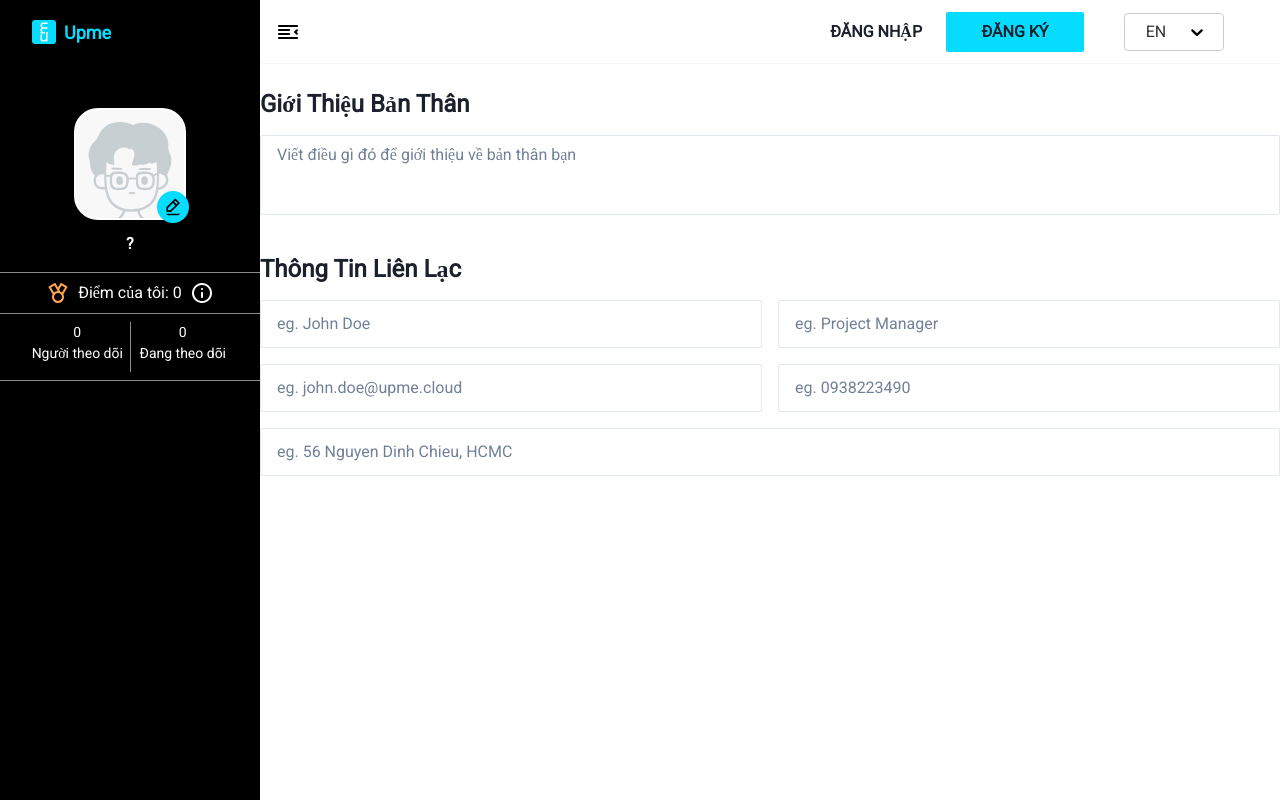
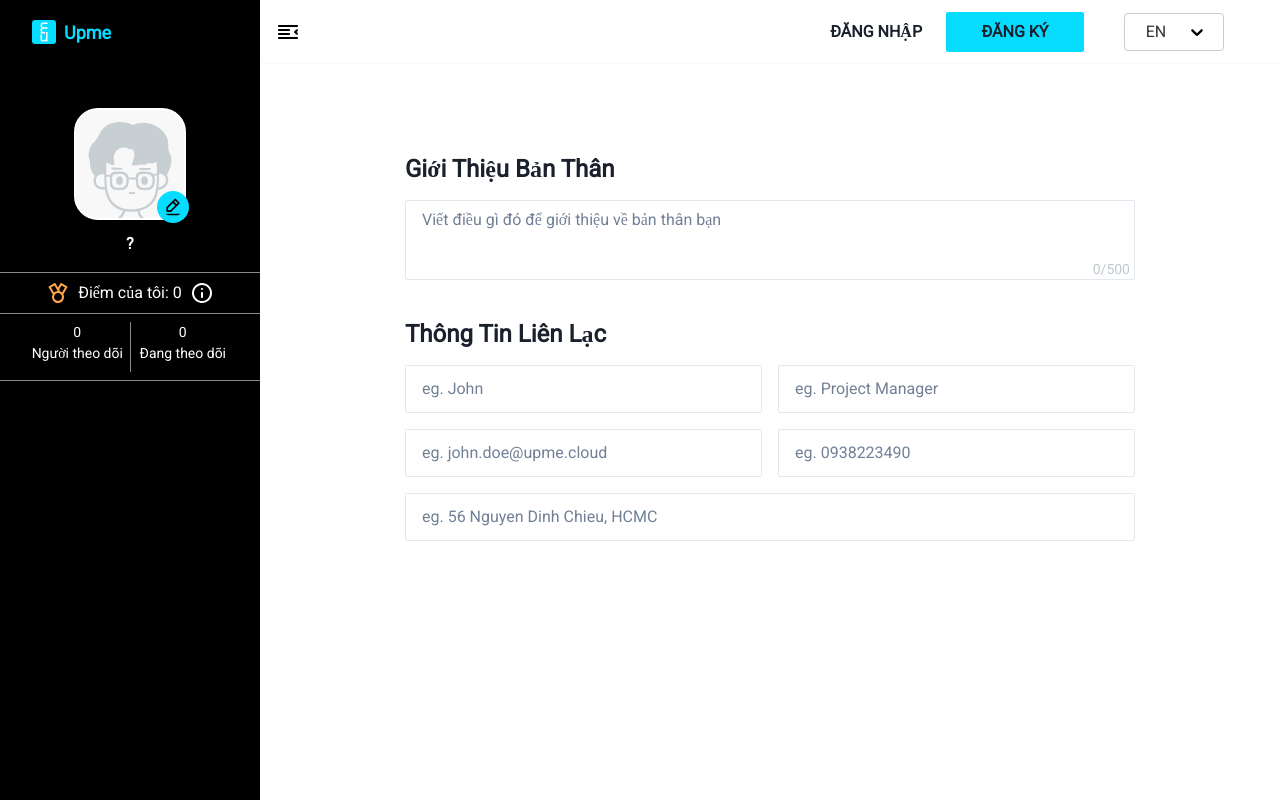
Before and after one commit to lamkn06/upme-react, a React (Create React App) app: page /profile in a window 1280 px wide. Built offline with nearby package versions, Linux system fonts and the light colour scheme; no server answers; a web font is replaced by a local one.

Commit message:
chore: form

```diff
--- a/package.json
+++ b/package.json
@@ -8,6 +8,7 @@
     "@emotion/styled": "^11.11.0",
     "@fontsource/roboto": "^5.0.1",
     "@greatsumini/react-facebook-login": "^3.3.3",
+    "@hookform/resolvers": "^3.1.0",
     "@leecheuk/react-google-login": "^5.4.1",
     "@loadable/component": "^5.15.3",
     "@tabler/icons-react": "^2.19.0",
--- /dev/null
+++ b/src/commons/FormController.tsx
@@ -0,0 +1,36 @@
+import { FormControl, FormErrorMessage, Text } from '@chakra-ui/react';
+import { Control, Controller, FieldErrors } from 'react-hook-form';
+import { useTranslation } from 'react-i18next';
+
+interface Props {
+  errors: FieldErrors<{
+    [type: string]: any;
+  }>;
+  control: Control<any, any>;
+  name: string;
+
+  isRequired?: boolean;
+  defaultValue?: string | number;
+
+  render: (props: any) => JSX.Element;
+}
+
+export const FormController = (props: Props) => {
+  const { t } = useTranslation();
+
+  const { isRequired, errors, control, name, defaultValue } = props;
+
+  return (
+    <FormControl isRequired={isRequired} isInvalid={!!errors[name]}>
+      <Controller
+        render={({ field }) => props.render(field)}
+        control={control}
+        name={name}
+        defaultValue={defaultValue}
+      />
+      <FormErrorMessage mt={'4px'}>
+        {!!errors[name] && <Text>{t(errors[name]?.message as string)}</Text>}
+      </FormErrorMessage>
+    </FormControl>
+  );
+};
--- a/src/components/AboutMe/index.tsx
+++ b/src/components/AboutMe/index.tsx
@@ -1,24 +1,37 @@
-import {
-  Box,
-  FormControl,
-  FormErrorMessage,
-  Heading,
-  Input,
-  SimpleGrid,
-  Text,
-  Textarea,
-} from '@chakra-ui/react';
+import { Box, Heading, Input, SimpleGrid, Textarea } from '@chakra-ui/react';
+import { yupResolver } from '@hookform/resolvers/yup';
 import { useForm } from 'react-hook-form';
 import { useTranslation } from 'react-i18next';
+
+import { FormController } from '../../commons/FormController';
+import { useHookForm } from './useHookForm';
 
 const AboutMe = () => {
   const { t } = useTranslation();
 
+  const { validationSchema } = useHookForm(t);
+
   const {
-    register,
+    handleSubmit,
+    control,
+    watch,
+    formState: { errors },
+  } = useForm({
+    mode: 'onChange',
+    defaultValues: {
+      fullName: '',
+      personalStatement: '',
+      email: '',
+      phoneNumber: '',
+      location: '',
+      position: '',
+    },
+    resolver: yupResolver(validationSchema),
+  });
 
-    formState: { errors },
-  } = useForm();
+  console.log(errors);
+  const onSubmit = (data) => console.log(data);
+  const aboutMe = watch();
 
   return (
     <Box flexGrow={1}>
@@ -26,71 +39,100 @@ const AboutMe = () => {
         {t('Personal Statement')}
       </Heading>
 
-      <FormControl mb={'40px'} position={'relative'}>
+      <FormController
+        errors={errors}
+        control={control}
+        name={'personalStatement'}
+        render={(field) => (
+          <Box mb={'40px'}>
             <Box
+              color={
+                aboutMe.personalStatement.length === 500 ? '#E53E3E' : '#C1C9CD'
+              }
               position={'absolute'}
               bottom={0}
               right={'5px'}
               fontSize={'14px'}
-        ></Box>
+            >
+              {aboutMe.personalStatement.length}/500
+            </Box>
             <Textarea
-          {...register('personalStatement')}
+              {...field}
               paddingBottom={'20px'}
               borderRadius={2}
               resize={'none'}
               placeholder={t('Write something about your self')}
-          maxLength={501}
-          sx={{
-            '::-webkit-scrollbar': {
-              w: 0,
-            },
-          }}
+              maxLength={500}
             />
-        <FormErrorMessage mt={'10px'}>
-          {errors?.personalStatement && <Text></Text>}
-        </FormErrorMessage>
-      </FormControl>
+          </Box>
+        )}
+      />
 
       <Heading size="lg" fontSize="24px" mb={'16px'}>
         {t('Contact Details')}
       </Heading>
-
+      <form onSubmit={handleSubmit(onSubmit)}>
         <SimpleGrid columns={[1, 2]} spacing={'16px'} mb={'16px'}>
-        <Input
-          {...register('fullName')}
-          id={'fullName'}
-          placeholder={'eg. John Doe'}
-          maxLength={46}
+          <FormController
+            errors={errors}
+            control={control}
+            name={'fullName'}
+            render={(field) => {
+              console.log(field);
+              return (
+                <Input {...field} placeholder={'eg. John '} maxLength={46} />
+              );
+            }}
           />
 
+          <FormController
+            errors={errors}
+            control={control}
+            name={'position'}
+            render={(field) => (
               <Input
-          {...register('position')}
-          id={'position'}
+                {...field}
                 placeholder={'eg. Project Manager'}
                 maxLength={46}
               />
+            )}
+          />
 
+          <FormController
+            errors={errors}
+            control={control}
+            name={'email'}
+            render={(field) => (
               <Input
-          {...register('email')}
-          id={'email'}
+                {...field}
                 placeholder={'eg. john.doe@upme.cloud'}
                 maxLength={256}
               />
+            )}
+          />
 
-        <Input
-          {...register('phoneNumber')}
-          id={'phoneNumber'}
-          placeholder={'eg. 0938223490'}
-          maxLength={21}
+          <FormController
+            errors={errors}
+            control={control}
+            name={'phoneNumber'}
+            render={(field) => (
+              <Input {...field} placeholder={'eg. 0938223490'} maxLength={21} />
+            )}
           />
         </SimpleGrid>
-
+        <FormController
+          errors={errors}
+          control={control}
+          name={'location'}
+          render={(field) => (
             <Input
-        {...register('location')}
-        id={'location'}
+              {...field}
               placeholder={'eg. 56 Nguyen Dinh Chieu, HCMC'}
               maxLength={256}
             />
+          )}
+        />
+      </form>
     </Box>
   );
 };
--- /dev/null
+++ b/src/components/AboutMe/useHookForm.ts
@@ -0,0 +1,38 @@
+import * as yup from 'yup';
+
+import { REGEX_EMAIL, REGEXP_PHONE_NUMBER } from '../../constants/regex';
+
+export const useHookForm = (t) => {
+  const validationSchema = yup.object({
+    personalStatement: yup
+      .string()
+      .nullable()
+      .max(500, t('Max length is {{length}}', { length: '500' })),
+    fullName: yup
+      .string()
+      .nullable()
+      .max(45, t('Max length is {{length}}', { length: '45' })),
+    position: yup
+      .string()
+      .nullable()
+      .max(45, t('Max length is {{length}}', { length: '45' })),
+    email: yup
+      .string()
+      .nullable()
+      .required('This field is required')
+      .matches(REGEX_EMAIL, t('Please input a valid email format'))
+      .max(255, t('Max length is {{length}}', { length: '255' })),
+    phoneNumber: yup
+      .string()
+      .nullable()
+      .matches(REGEXP_PHONE_NUMBER, 'Phone number is not valid')
+
+      .max(20, t('Max length is {{length}}', { length: '20' })),
+    location: yup
+      .string()
+      .nullable()
+      .max(255, t('Max length is {{length}}', { length: '255' })),
+  });
+
+  return { validationSchema };
+};
--- a/src/components/MainLayout/index.tsx
+++ b/src/components/MainLayout/index.tsx
@@ -10,8 +10,10 @@ const MainLayout = (props: any) => {
       <Sidebar />
       <Flex flex={1} flexDirection={'column'}>
         <Navbar />
-        <Flex flex={1} flexDirection={'column'}>
-          {props.children}
+        <Flex flex={1} justifyContent={'center'} padding={'65px 0'}>
+          <Flex flex={1} flexDirection={'column'} maxW={730}>
+            {props.children}
+          </Flex>
         </Flex>
       </Flex>
     </Flex>
--- a/src/constants/regex.ts
+++ b/src/constants/regex.ts
@@ -1,90 +1,3 @@
-export const hasWhiteSpace = (value: string): boolean => {
-  if (typeof value === 'undefined') return false;
-  if (typeof value !== 'string') return false;
-  const regex = new RegExp('\\s+');
-  return regex.test(value);
-};
-
-export const urlPatternValidation = (url: string): string => {
-  if (typeof url === 'undefined') return '';
-  if (typeof url !== 'string') return '';
-  const regex = new RegExp(
-    '(https?://)?([\\da-z.-]+)\\.([a-z.]{2,6})[/\\w .-]*/?',
-  );
-
-  if (!regex.test(url)) return '';
-  return url;
-};
-
-export const urlParseProtocol = (url: string): string => {
-  if (!url) {
-    return '';
-  }
-
-  const regex =
-    /https?:\/\/(www\.)?[-a-zA-Z0-9@:%._\\+~#=]{2,256}\.[a-z]{2,6}\b([-a-zA-Z0-9@:%_\\+.~#()?&//=]*)/;
-
-  if (!regex.test(url)) {
-    return `//${url}`;
-  }
-
-  return url;
-};
-export const serializeQuery = (obj: Record<string, any>) => {
-  const recursive = (data: Record<string, any>): string[] => {
-    return Object.entries(data).reduce((acc: any, [key, val]) => {
-      if (Array.isArray(val)) {
-        acc.push(val.map((item: any) => `${key}[]=${item}`).join('&'));
-      } else if (typeof val === 'object') {
-        acc = [...acc, ...recursive(val)];
-      } else {
-        if (Boolean(val)) acc.push(`${key}=${encodeURIComponent(val)}`);
-      }
-      return acc;
-    }, []);
-  };
-  const listParams = recursive(obj);
-  return listParams.filter(Boolean).join('&').replace('&&', '&');
-};
-
-export const replaceDescription = (value: string): string => {
-  if (typeof value === 'undefined') return '';
-  if (typeof value !== 'string') return '';
-  return value.replace(/<(.|\n)*?>/g, '').trim();
-};
-
-export const numberWithDots = (value: number): string => {
-  if (typeof value === 'undefined') return '';
-  if (typeof value !== 'number') return '';
-  return value.toLocaleString('de-DE');
-};
-
-export const FORMAT_FULL_DATE = 'MMM DD YYYY hh:mm A';
-export const REGEX_EMOJI =
-  /(?:[\u2700-\u27bf]|(?:\ud83c[\udde6-\uddff]){2}|[\ud800-\udbff][\udc00-\udfff]|[\u0023-\u0039]\ufe0f?\u20e3|\u3299|\u3297|\u303d|\u3030|\u24c2|\ud83c[\udd70-\udd71]|\ud83c[\udd7e-\udd7f]|\ud83c\udd8e|\ud83c[\udd91-\udd9a]|\ud83c[\udde6-\uddff]|\ud83c[\ude01-\ude02]|\ud83c\ude1a|\ud83c\ude2f|\ud83c[\ude32-\ude3a]|\ud83c[\ude50-\ude51]|\u203c|\u2049|[\u25aa-\u25ab]|\u25b6|\u25c0|[\u25fb-\u25fe]|\u00a9|\u00ae|\u2122|\u2139|\ud83c\udc04|[\u2600-\u26FF]|\u2b05|\u2b06|\u2b07|\u2b1b|\u2b1c|\u2b50|\u2b55|\u231a|\u231b|\u2328|\u23cf|[\u23e9-\u23f3]|[\u23f8-\u23fa]|\ud83c\udccf|\u2934|\u2935|[\u2190-\u21ff])/g;
-export const REGEX_SPECIAL_CHARACTERS =
-  /(?:[^!"#$%&'()*+,-./:;<=>?@[\\\]^_`{|}~])/;
-
-export const getFitSizes = (
-  widthScreen: number,
-  heightScreen: number,
-  widthImage: number,
-  heightImage: number,
-) => {
-  const maxHeight = heightScreen - 20;
-  const maxWidth = widthScreen - 20;
-
-  const maxRatio = maxWidth / maxHeight;
-  const srcRatio = widthImage / heightImage;
-  if (maxRatio > srcRatio) {
-    return {
-      width: (widthImage * maxHeight) / heightImage,
-      height: maxHeight,
-    };
-  }
-
-  return {
-    width: maxWidth,
-    height: (heightImage * maxWidth) / widthImage,
-  };
-};
+export const REGEXP_PHONE_NUMBER =
+  /^((\\+[1-9]{1,4}[ \\-]*)|(\\([0-9]{2,3}\\)[ \\-]*)|([0-9]{2,4})[ \\-]*)*?[0-9]{3,4}?[ \\-]*[0-9]{3,4}?$/;
+export const REGEX_EMAIL = /^[\w-.]+@([\w-]+\.)+[\w-]{2,4}$/i;
```
Also changed, not shown: 1 other file (tests, documents, lock files or other folders). Lines whose indentation alone changed are shown as unchanged.
